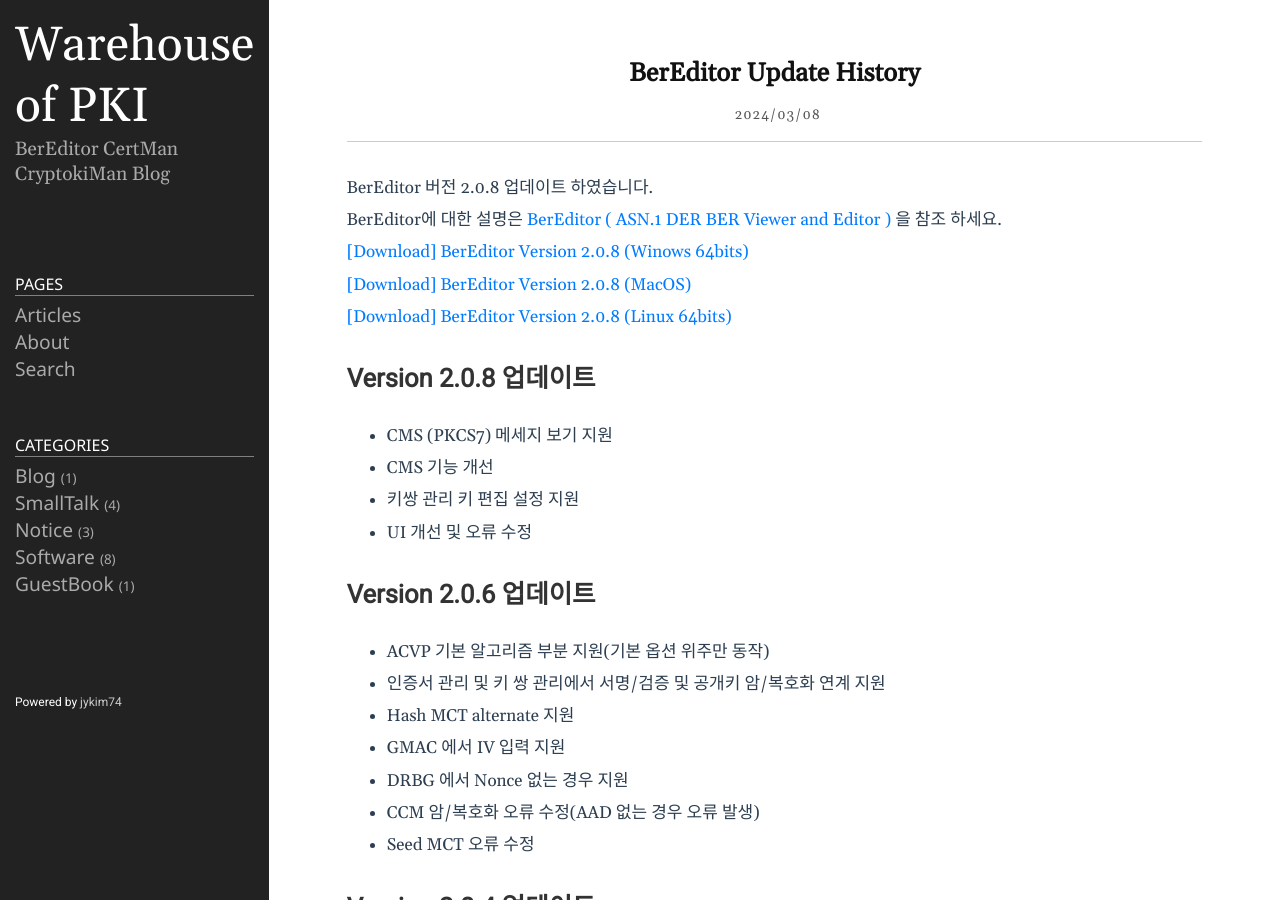
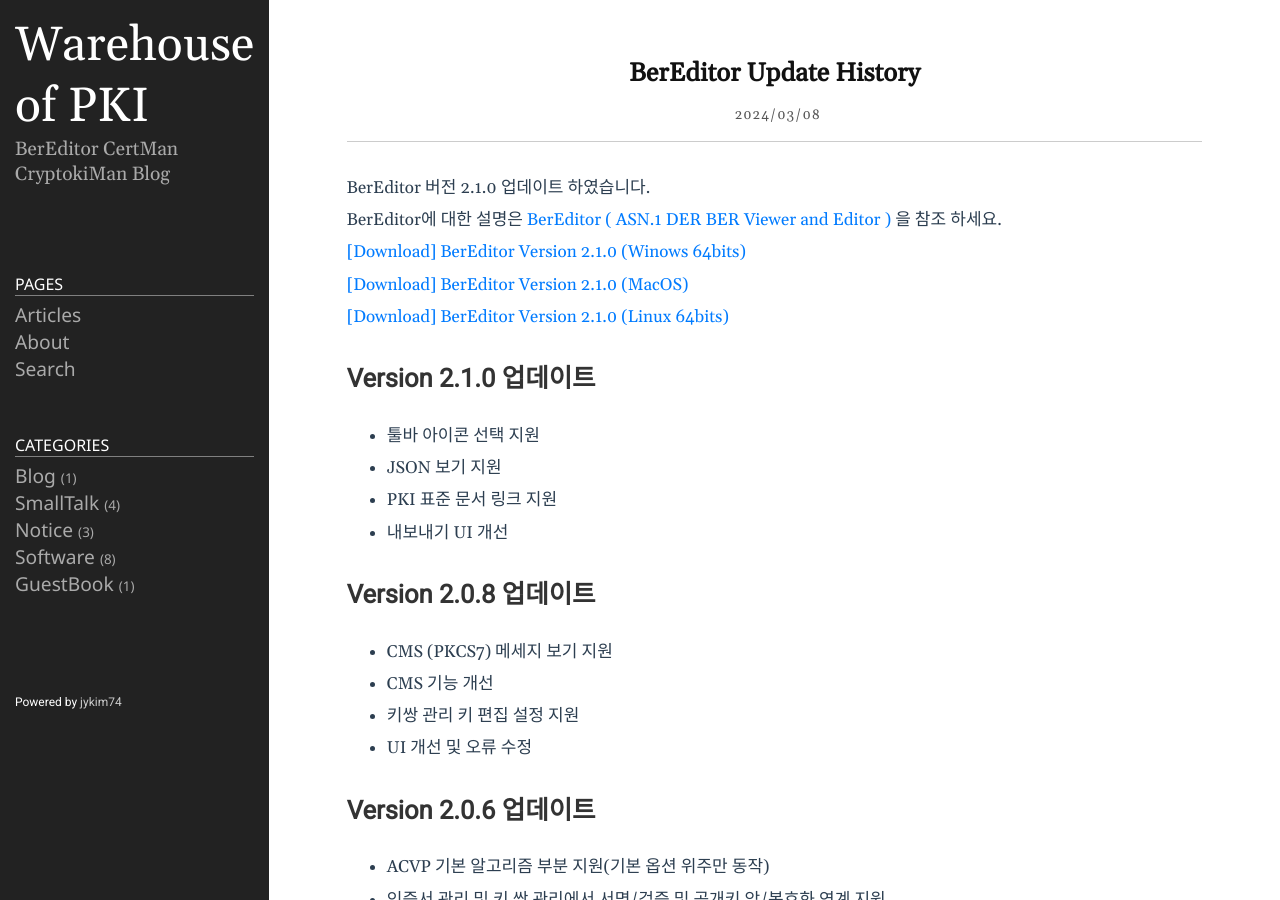
Before and after one commit to jykim74/jykim74.github.io, a Jekyll site: the page built from _posts/2024-03-08-BerEditorUpdate.md, in a window 1280 px wide and 900 px high. Built offline with Jekyll 4.4.1, drawn with Linux system fonts in a browser that asks for light colours; nearby versions of some CDN libraries; comment, search, counter and statistics services are not loaded.

Commit message:
Update version message

```diff
--- a/_posts/2024-03-08-BerEditorUpdate.md
+++ b/_posts/2024-03-08-BerEditorUpdate.md
@@ -4,12 +4,18 @@
 tags: [ASN.1,ASN.1 viewer, BER, BER reader, BER viewer, DER ,DER reader]
 category: Software
 ---
-BerEditor 버전 2.0.8 업데이트 하였습니다.
+BerEditor 버전 2.1.0 업데이트 하였습니다.
 BerEditor에 대한 설명은 [BerEditor ( ASN.1 DER BER Viewer and Editor )](https://jykim74.tistory.com/36) 을 참조 하세요.
 
-[\[Download\] BerEditor Version 2.0.8 (Winows 64bits)](https://jykim74.github.io/msi/BerEditor-enV208.msi)
-[\[Download\] BerEditor Version 2.0.8 (MacOS)](https://jykim74.github.io/dmg/BerEditorV208.dmg)
-[\[Download\] BerEditor Version 2.0.8 (Linux 64bits)](https://jykim74.github.io/zip/BerEditorV208.zip)
+[\[Download\] BerEditor Version 2.1.0 (Winows 64bits)](https://jykim74.github.io/msi/BerEditor-enV210.msi)
+[\[Download\] BerEditor Version 2.1.0 (MacOS)](https://jykim74.github.io/dmg/BerEditorV210.dmg)
+[\[Download\] BerEditor Version 2.1.0 (Linux 64bits)](https://jykim74.github.io/zip/BerEditorV210.zip)
+
+## Version 2.1.0 업데이트
+-   툴바 아이콘 선택 지원
+-   JSON 보기 지원
+-   PKI 표준 문서 링크 지원
+-   내보내기 UI 개선
 
 ## Version 2.0.8 업데이트
 - CMS (PKCS7) 메세지 보기 지원
```
Also changed, not shown: _posts/2024-03-08-CryptokiUpdate.md (+11 -4 lines).
